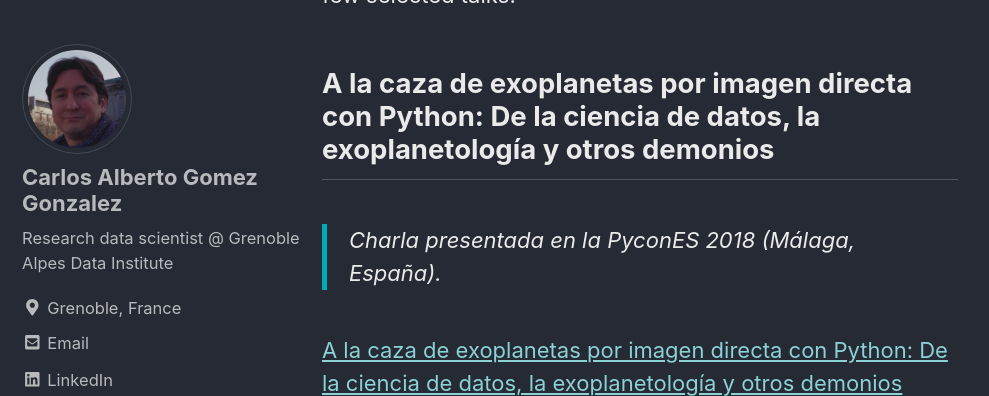
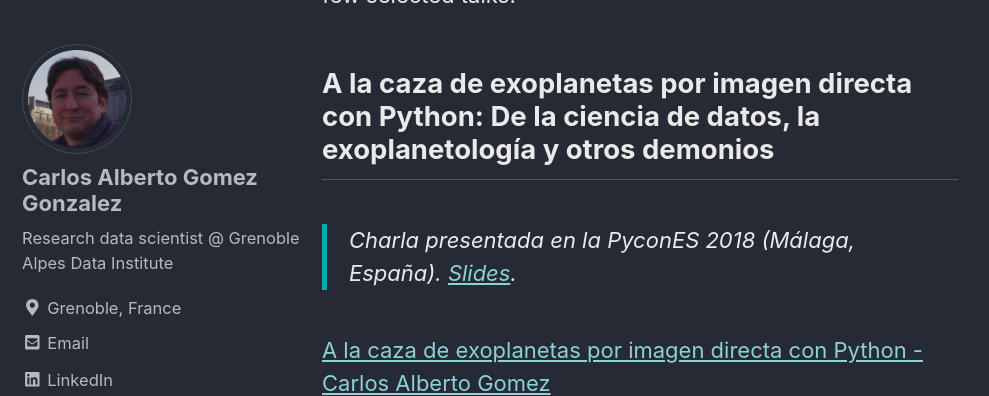
Before and after one commit to carlos-gg/carlos-gg.github.io, a Jekyll site: the page built from _pages/talks.md, in a window 1280 px wide and 900 px high, scrolled down 411 px, cut to the strip 0-396 px from the top of the window. Shown: the whole strip, without its empty margins (0-989 px from the left). Built offline with Jekyll 4.4.1, drawn with Linux system fonts in a browser that asks for light colours; nearby versions of some CDN libraries.

Commit message:
Adding youtube talk

```diff
--- a/_pages/talks.md
+++ b/_pages/talks.md
@@ -11,9 +11,9 @@
 I publish my presentations on [Speaker Deck](https://speakerdeck.com/carlgogo/). See below a few selected talks:
 
 ## A la caza de exoplanetas por imagen directa con Python: De la ciencia de datos, la exoplanetología y otros demonios
-> Charla presentada en la PyconES 2018 (Málaga, España).
+> Charla presentada en la PyconES 2018 (Málaga, España). [Slides](https://speakerdeck.com/carlgogo/a-la-caza-de-exoplanetas-por-imagen-directa-con-python-de-la-ciencia-de-datos-la-exoplanetologia-y-otros-demonios).
 
-<a class="embedly-card" data-card-theme="dark" href="https://speakerdeck.com/carlgogo/a-la-caza-de-exoplanetas-por-imagen-directa-con-python-de-la-ciencia-de-datos-la-exoplanetologia-y-otros-demonios">A la caza de exoplanetas por imagen directa con Python: De la ciencia de datos, la exoplanetología y otros demonios</a>
+<a class="embedly-card" data-card-theme="dark" href="https://www.youtube.com/watch?v=J2rmOKPZgl8">A la caza de exoplanetas por imagen directa con Python - Carlos Alberto Gomez</a>
 <script async src="//cdn.embedly.com/widgets/platform.js" charset="UTF-8"></script>
 
 ## Exoplanet direct imaging meets data science
```
